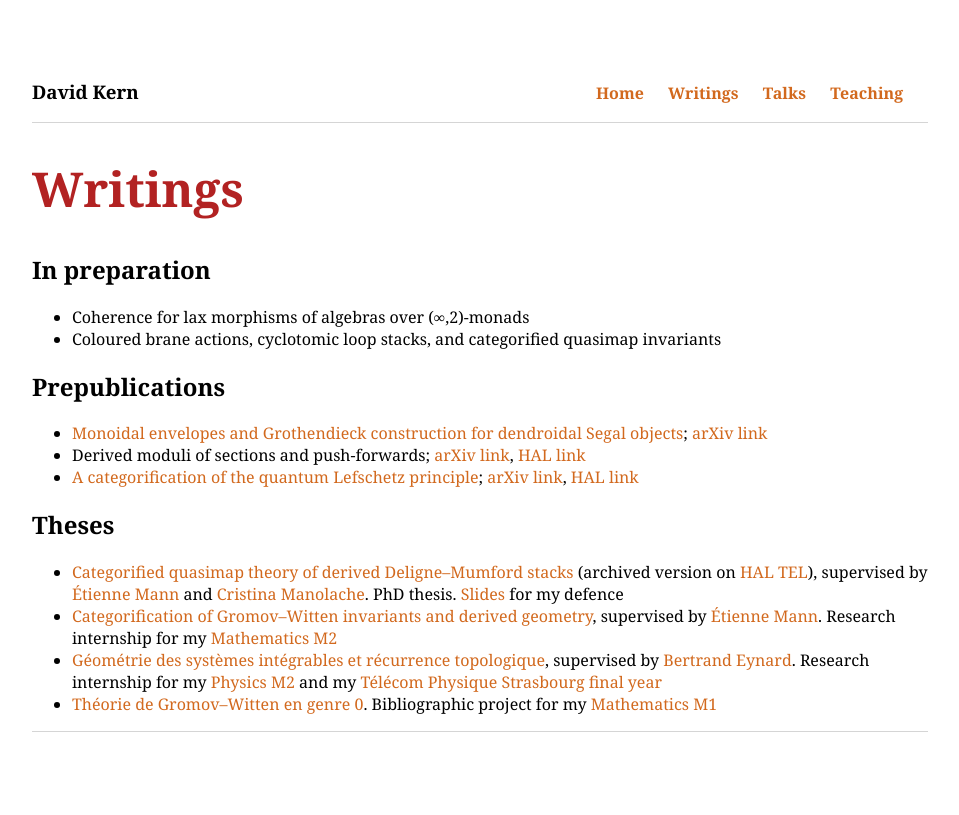
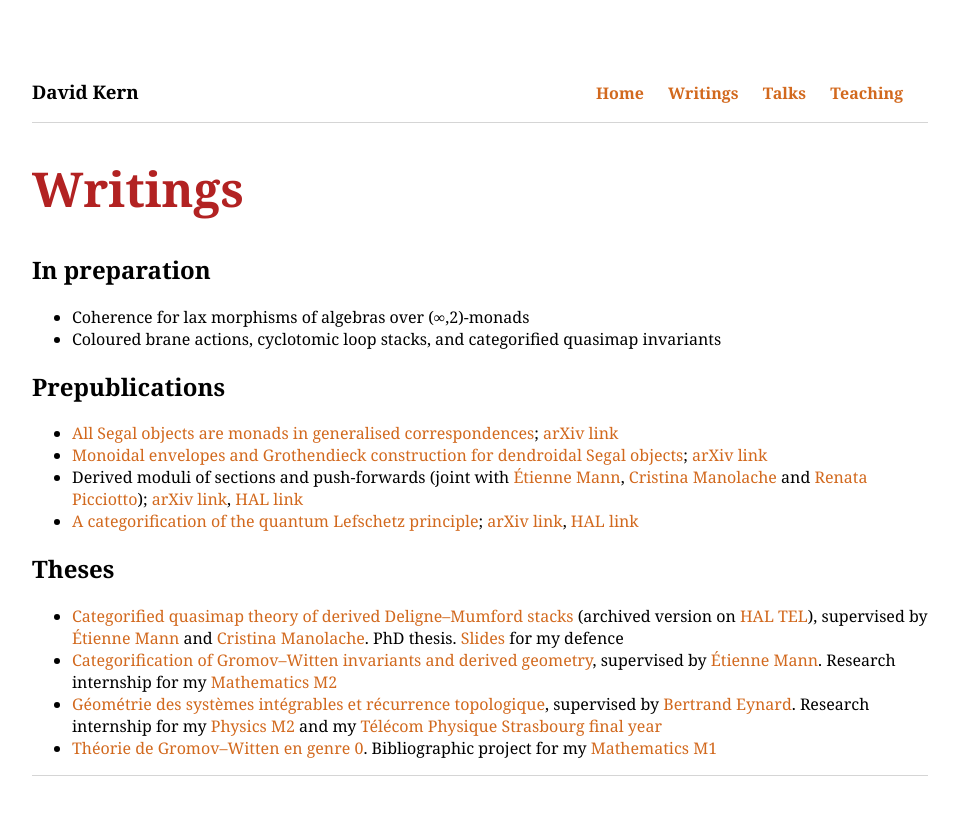
Before and after one commit to dskern/dskern.github.io, a Jekyll site: the page built from writings.html, in a window 1280 px wide. Shown: the top 815 px of the page, without its empty margins (160-1119 px from the left). Built offline with Jekyll 4.4.1, drawn with Linux system fonts in a browser that asks for light colours.

Commit message:
Update writings.html

```diff
--- a/writings.html
+++ b/writings.html
@@ -13,10 +13,11 @@ layout: default
 <h2>Prepublications</h2>
 
 <ul>
+  <li><a href=Writings/MonadSpan.pdf">All Segal objects are monads in generalised correspondences</a>; <a href="https://arxiv.org/abs/2401.04704">arXiv link</a></li>
   <li><a href="Writings/Envelop_Segal.pdf">Monoidal envelopes and Grothendieck construction for dendroidal
     Segal objects</a>; <a href="https://arxiv.org/abs/2301.10751">arXiv link</a></li>
-  <li>Derived moduli of sections and push-forwards; <a href="https://arxiv.org/abs/2210.11386">arXiv link</a>, <a href="https://hal.archives-ouvertes.fr/hal-03823412">HAL link</a></li>
-    <li><a href="Writings/qLefschetzCateg.pdf">A categorification of the quantum Lefschetz principle</a>; <a href="https://arxiv.org/abs/2002.03990">arXiv link</a>, <a href="https://hal.archives-ouvertes.fr/hal-02476725">HAL link</a></li>
+  <li>Derived moduli of sections and push-forwards (joint with <a href="https://math.univ-angers.fr/~mann/">Étienne Mann</a>, <a href="http://maths.dept.shef.ac.uk/maths/staff_info_910.html">Cristina Manolache</a> and <a href="https://sites.google.com/view/renatapicciotto/">Renata Picciotto</a>); <a href="https://arxiv.org/abs/2210.11386">arXiv link</a>, <a href="https://hal.archives-ouvertes.fr/hal-03823412">HAL link</a></li>
+  <li><a href="Writings/qLefschetzCateg.pdf">A categorification of the quantum Lefschetz principle</a>; <a href="https://arxiv.org/abs/2002.03990">arXiv link</a>, <a href="https://hal.archives-ouvertes.fr/hal-02476725">HAL link</a></li>
 </ul>
 
 <h2>Theses</h2>
```
